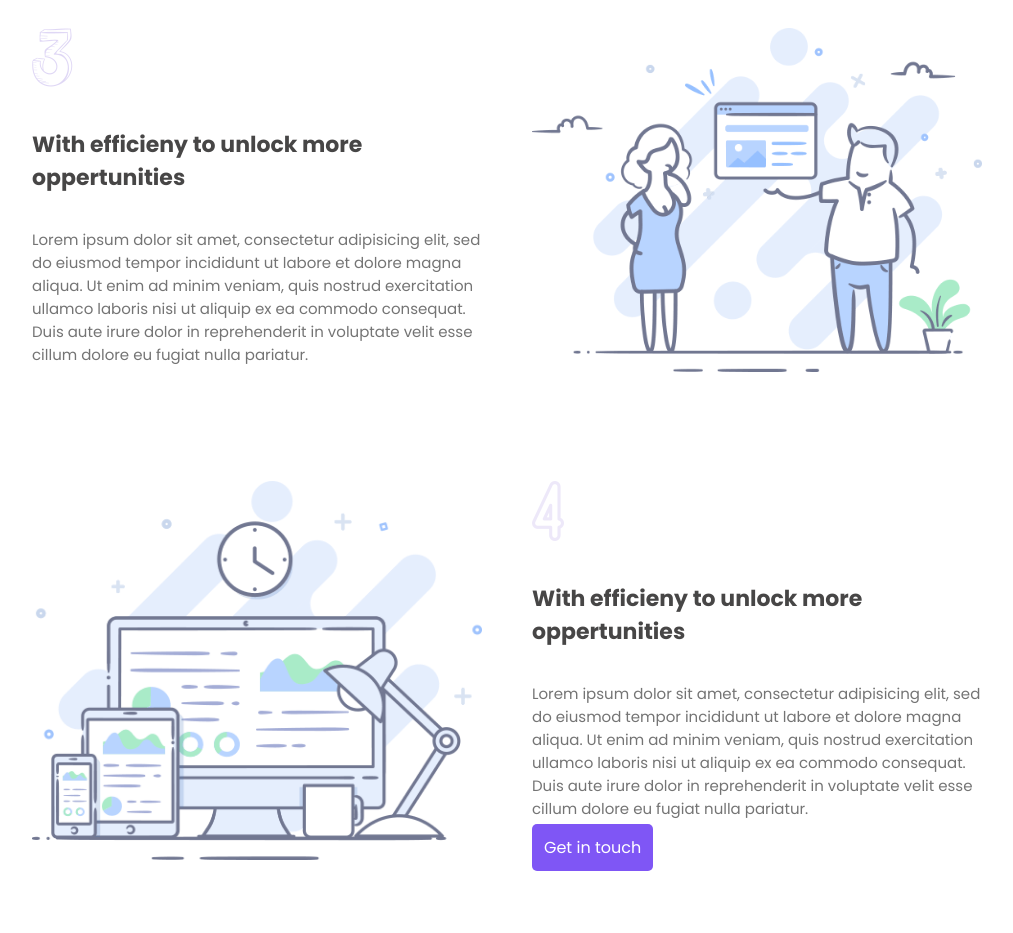
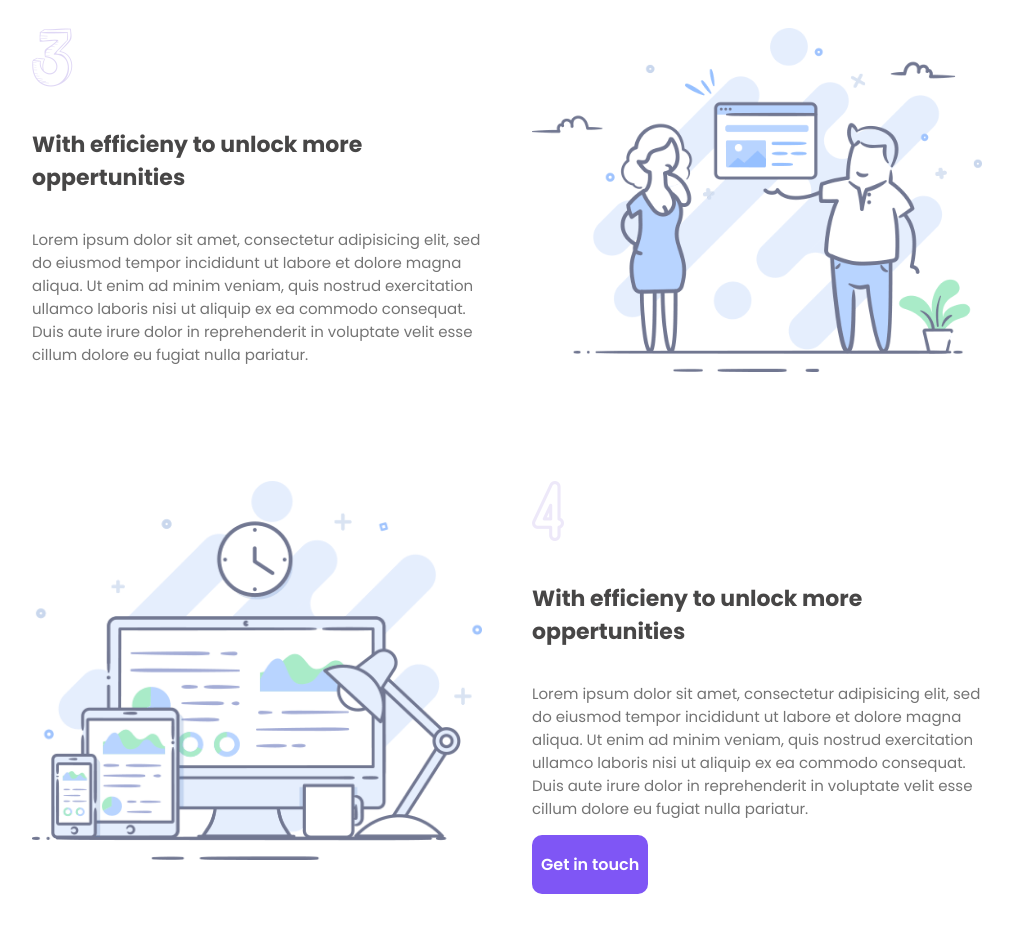
Before and after one commit to salmankhan97/project_saasland, a plain HTML site: page index.html in a window 1280 px wide. Shown: the part 1330-2263 px from the top of the page, without its empty margins (133-1146 px from the left). Drawn offline with Linux system fonts and the light colour scheme.

Commit message:
Add files via upload

```diff
--- a/css/style.css
+++ b/css/style.css
@@ -42,8 +42,10 @@ img{
 }
 .link{
     background-color: #7f56f5;
-    padding: 12px;
+    padding: 17px 9px;
     color: white;
     text-decoration: none;
-    border-radius: 5px;
+    border-radius: 10px;
+    display: inline-block;
+    font-weight: 600;
 }
```
